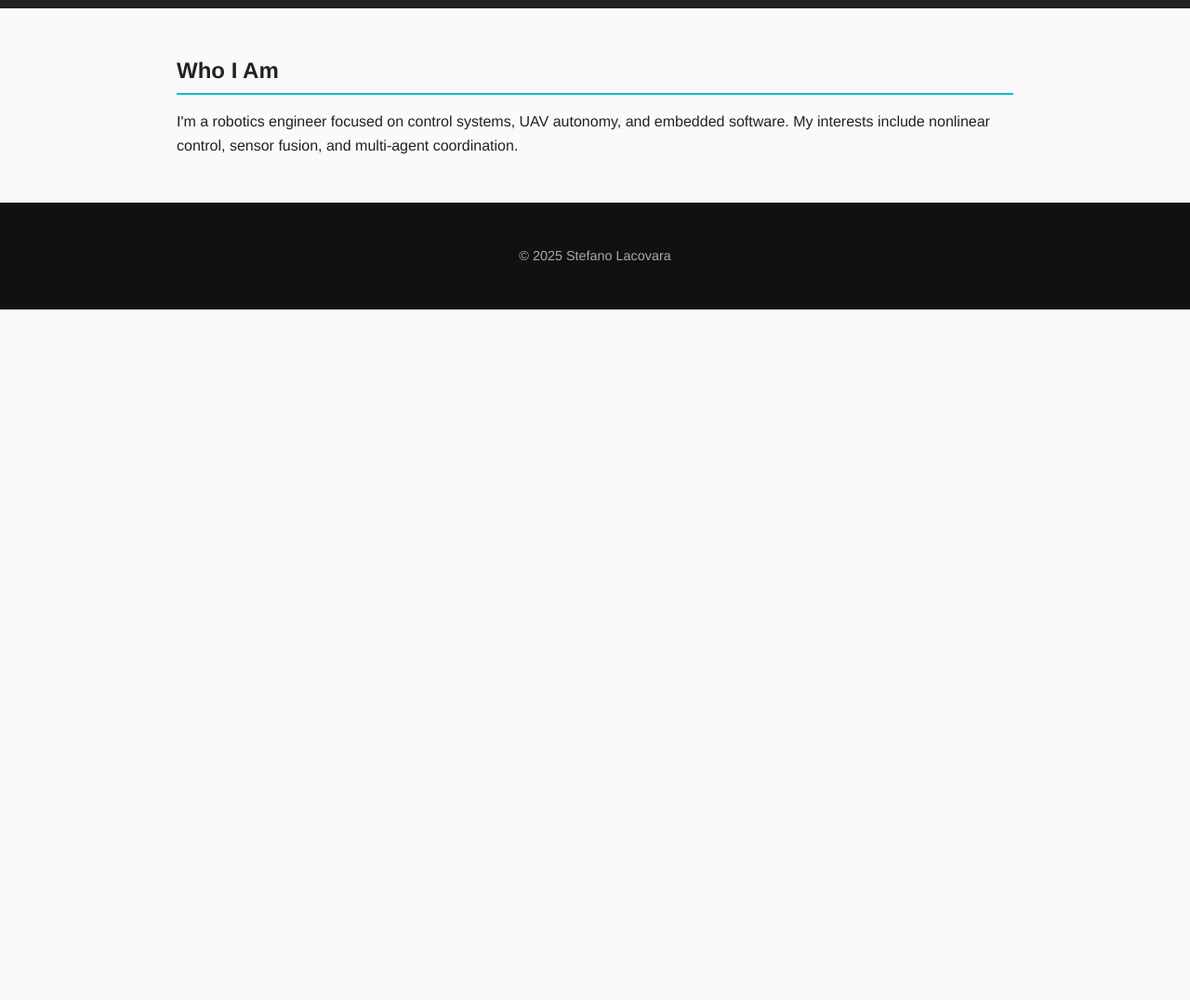
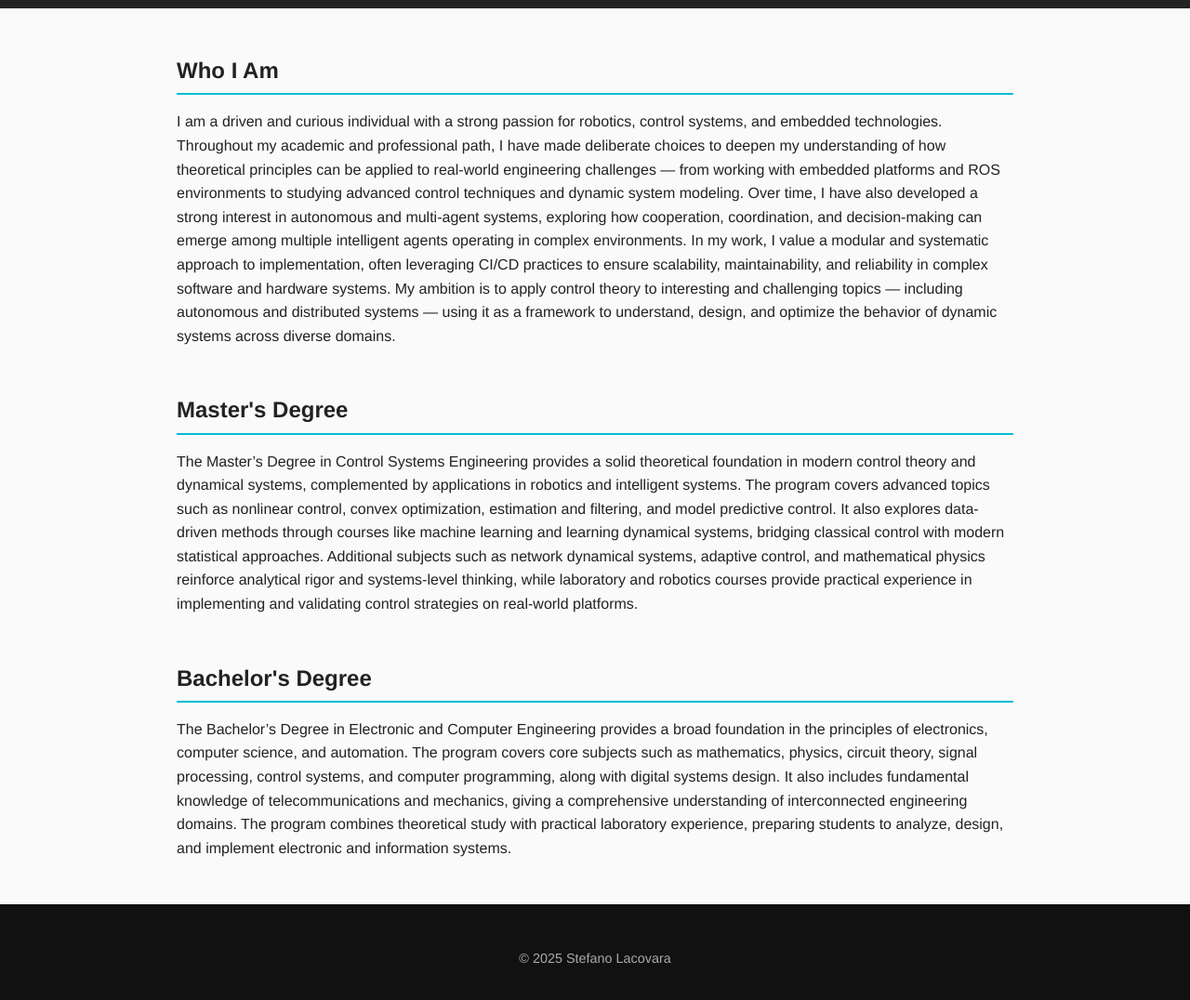
Before and after one commit to lstef4no/lstef4no.github.io, a plain HTML site: page about.html in a window 1280 px wide. Shown: the part 224-1300 px from the top of the page at 93% size. Before the commit the page ends 800 px from the top, so only its background shows below. Drawn offline with Linux system fonts and the light colour scheme.

Commit message:
modified some descriptions

```diff
--- a/about.html
+++ b/about.html
@@ -21,8 +21,21 @@
   <section>
     <h2>Who I Am</h2>
     <p>
-      I'm a robotics engineer focused on control systems, UAV autonomy, and embedded software.
-      My interests include nonlinear control, sensor fusion, and multi-agent coordination.
+        I am a driven and curious individual with a strong passion for robotics, control systems, and embedded technologies. Throughout my academic and professional path, I have made deliberate choices to deepen my understanding of how theoretical principles can be applied to real-world engineering challenges — from working with embedded platforms and ROS environments to studying advanced control techniques and dynamic system modeling. Over time, I have also developed a strong interest in autonomous and multi-agent systems, exploring how cooperation, coordination, and decision-making can emerge among multiple intelligent agents operating in complex environments. In my work, I value a modular and systematic approach to implementation, often leveraging CI/CD practices to ensure scalability, maintainability, and reliability in complex software and hardware systems. My ambition is to apply control theory to interesting and challenging topics — including autonomous and distributed systems — using it as a framework to understand, design, and optimize the behavior of dynamic systems across diverse domains.
+    </p>
+  </section>
+
+  <section>
+    <h2>Master's Degree</h2>
+    <p>
+        The Master’s Degree in Control Systems Engineering provides a solid theoretical foundation in modern control theory and dynamical systems, complemented by applications in robotics and intelligent systems. The program covers advanced topics such as nonlinear control, convex optimization, estimation and filtering, and model predictive control. It also explores data-driven methods through courses like machine learning and learning dynamical systems, bridging classical control with modern statistical approaches. Additional subjects such as network dynamical systems, adaptive control, and mathematical physics reinforce analytical rigor and systems-level thinking, while laboratory and robotics courses provide practical experience in implementing and validating control strategies on real-world platforms.
+    </p>
+  </section>
+
+  <section>
+    <h2>Bachelor's Degree</h2>
+    <p>
+        The Bachelor’s Degree in Electronic and Computer Engineering provides a broad foundation in the principles of electronics, computer science, and automation. The program covers core subjects such as mathematics, physics, circuit theory, signal processing, control systems, and computer programming, along with digital systems design. It also includes fundamental knowledge of telecommunications and mechanics, giving a comprehensive understanding of interconnected engineering domains. The program combines theoretical study with practical laboratory experience, preparing students to analyze, design, and implement electronic and information systems.
     </p>
   </section>
 
```
